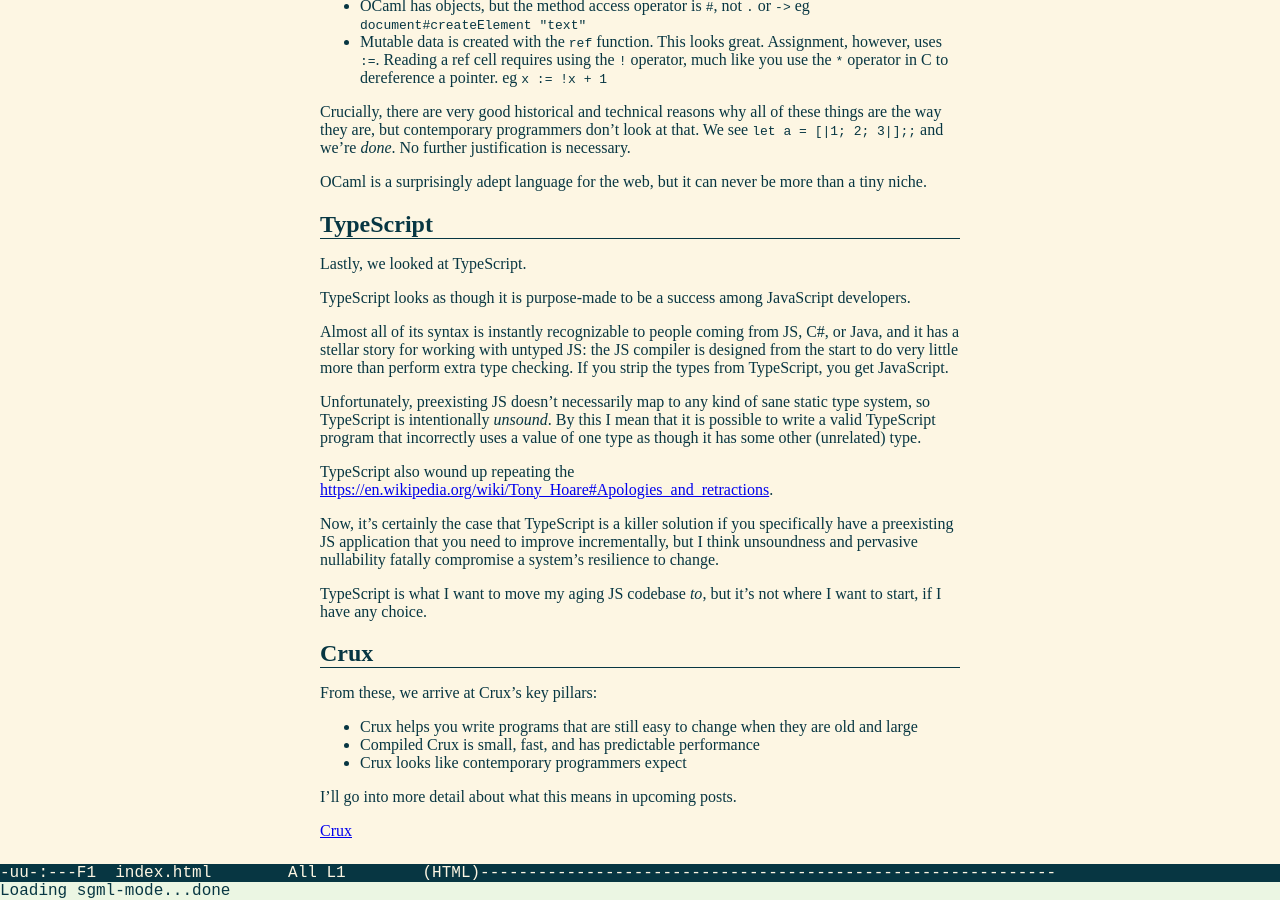
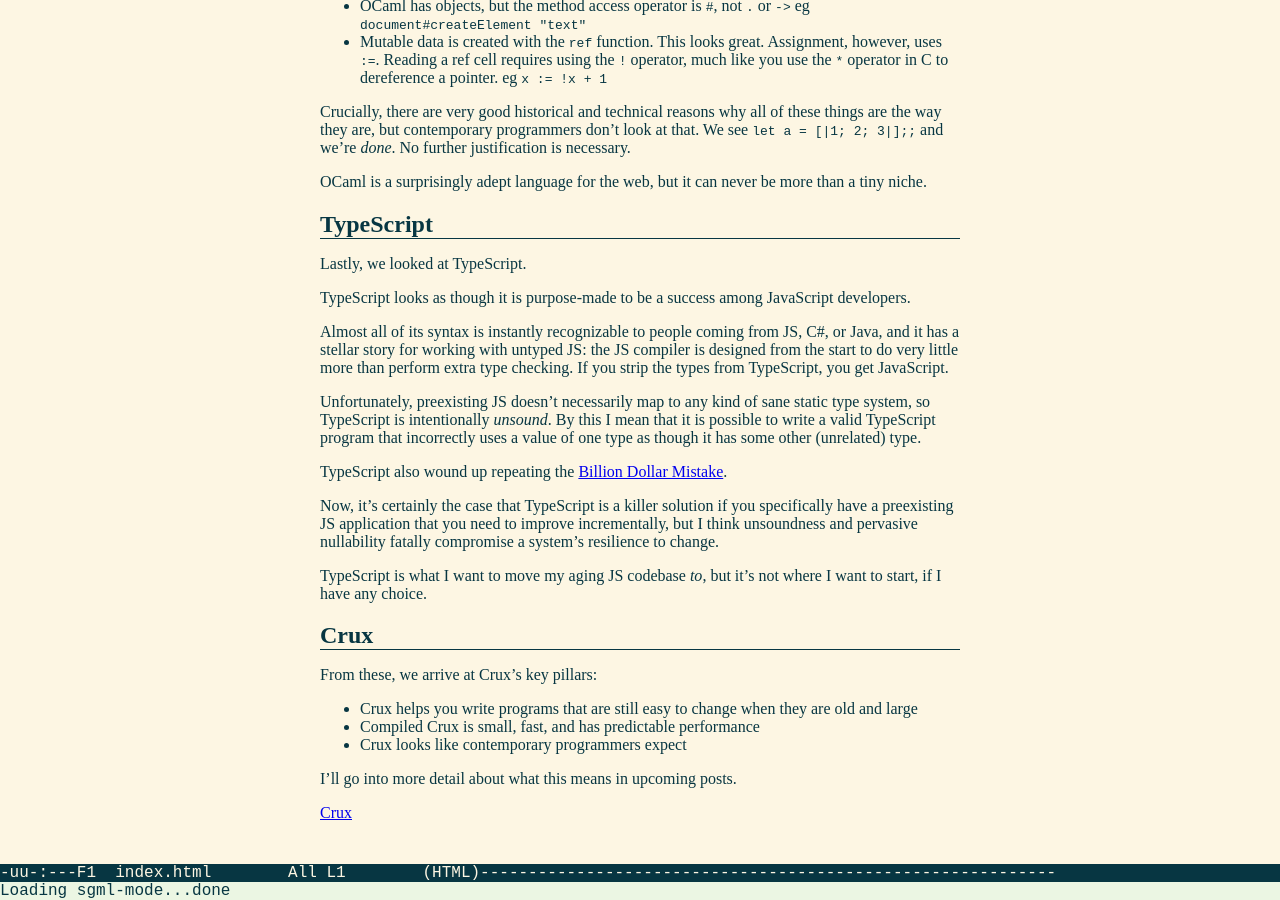
Before and after one commit to andyfriesen/andyfriesen.github.io, a Jekyll site: the page built from _posts/2016-05-19-crux.md, in a window 1280 px wide and 900 px high, scrolled down 999 px. Built offline with Jekyll 4.4.1, drawn with Linux system fonts in a browser that asks for light colours.

Commit message:
Markdown is hard.

```diff
--- a/_posts/2016-05-19-crux.md
+++ b/_posts/2016-05-19-crux.md
@@ -50,7 +50,7 @@
 
 Unfortunately, preexisting JS doesn't necessarily map to any kind of sane static type system, so TypeScript is intentionally _unsound_.  By this I mean that it is possible to write a valid TypeScript program that incorrectly uses a value of one type as though it has some other (unrelated) type.
 
-TypeScript also wound up repeating the [https://en.wikipedia.org/wiki/Tony_Hoare#Apologies_and_retractions](Billion Dollar Mistake).
+TypeScript also wound up repeating the [Billion Dollar Mistake](https://en.wikipedia.org/wiki/Tony_Hoare#Apologies_and_retractions).
 
 Now, it's certainly the case that TypeScript is a killer solution if you specifically have a preexisting JS application that you need to improve incrementally, but I think unsoundness and pervasive nullability fatally compromise a system's resilience to change.
 
```
